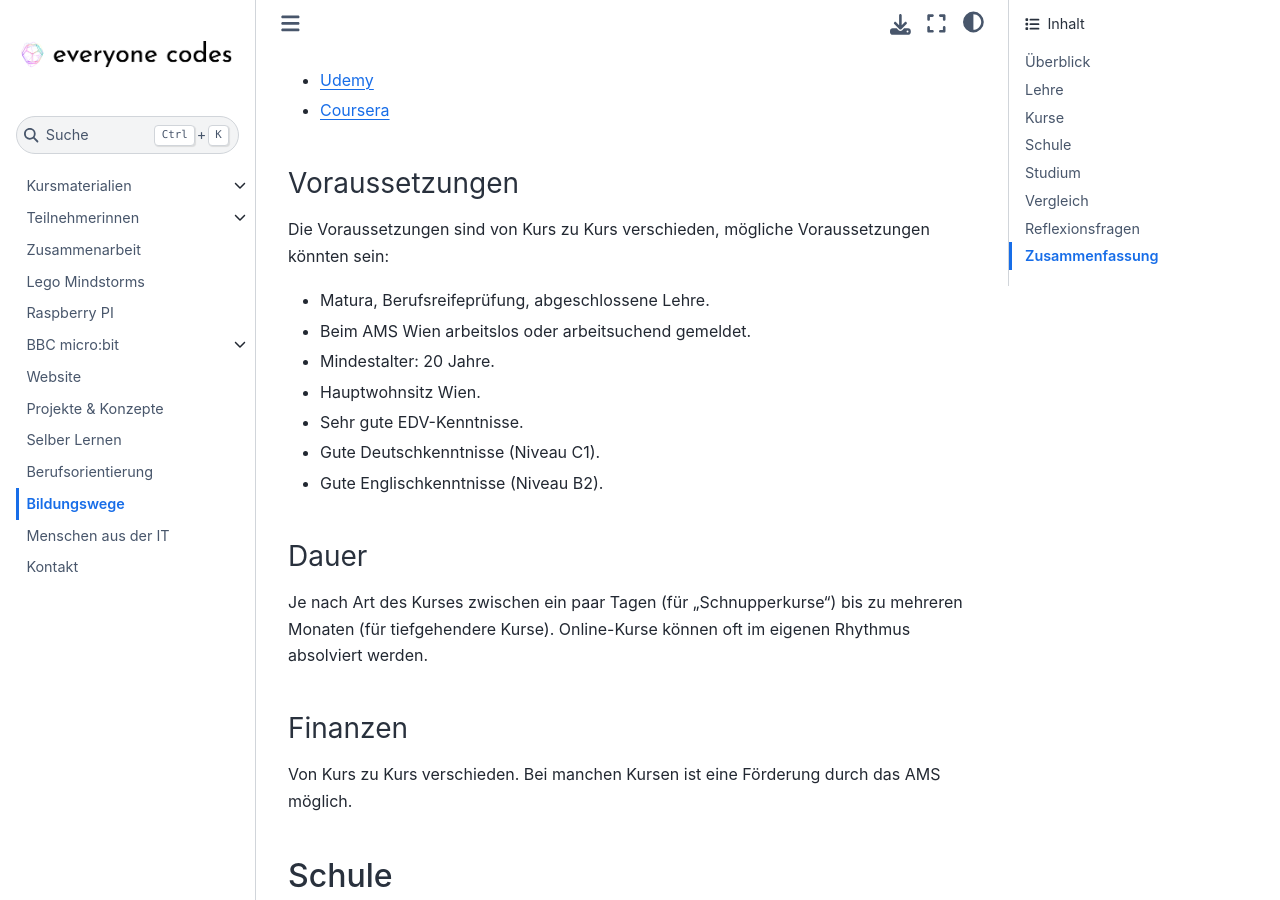
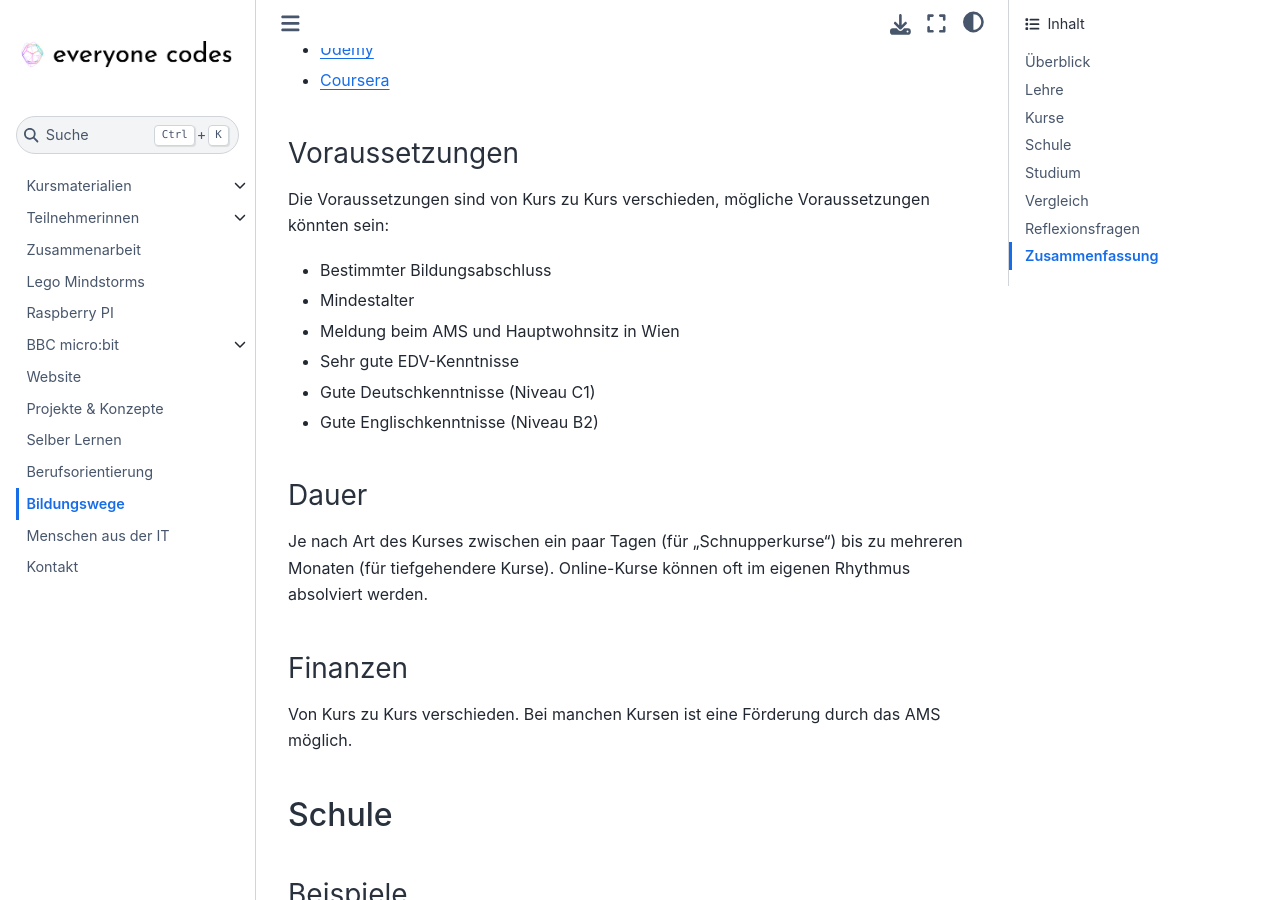
Before and after one commit to ec-mentors/IT-ist-das-was-fuer-mich-i03, a Sphinx documentation site: the page built from source/education.md, in a window 1280 px wide and 900 px high, scrolled down 3138 px. Built offline with Sphinx 7.4.7 and the Sphinx Book theme 1.1.4, drawn with Linux system fonts in a browser that asks for light colours; some of the changed text lies outside the part shown.

Commit message:
Relax condition for course
Section is only to get an idea, relaxed requirements

```diff
--- a/source/education.md
+++ b/source/education.md
@@ -121,13 +122,12 @@ auch viele Webseiten wo Online-Kurse zu bestimmten Themen angeboten werden, zum
 Die Voraussetzungen sind von Kurs zu Kurs verschieden, mögliche Voraussetzungen könnten
 sein:
 
-* Matura, Berufsreifeprüfung, abgeschlossene Lehre.
-* Beim AMS Wien arbeitslos oder arbeitsuchend gemeldet.
-* Mindestalter: 20 Jahre.
-* Hauptwohnsitz Wien.
-* Sehr gute EDV-Kenntnisse.
-* Gute Deutschkenntnisse (Niveau C1).
-* Gute Englischkenntnisse (Niveau B2).
+* Bestimmter Bildungsabschluss
+* Mindestalter
+* Meldung beim AMS und Hauptwohnsitz in Wien
+* Sehr gute EDV-Kenntnisse
+* Gute Deutschkenntnisse (Niveau C1)
+* Gute Englischkenntnisse (Niveau B2)
 
 ### Dauer
 
```
Also changed, not shown: other parts of source/education.md (+2 -1 lines).
